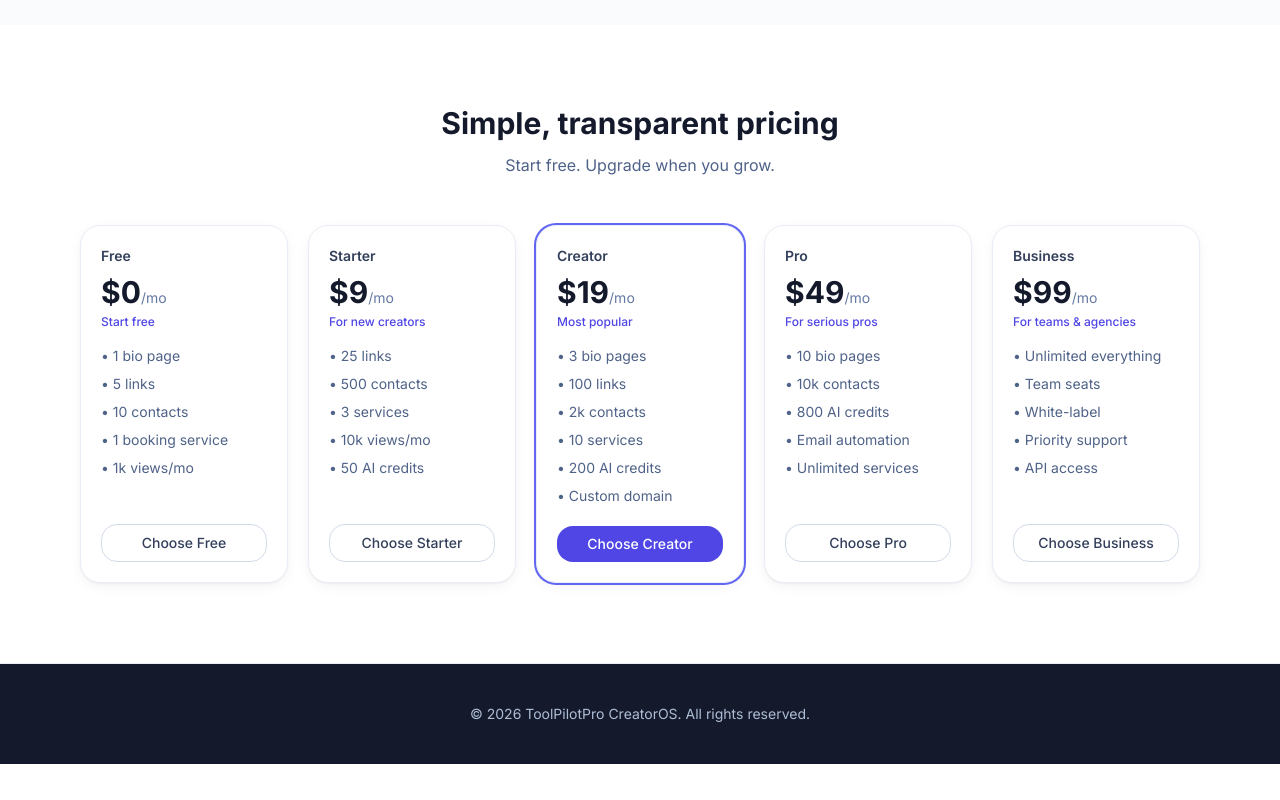
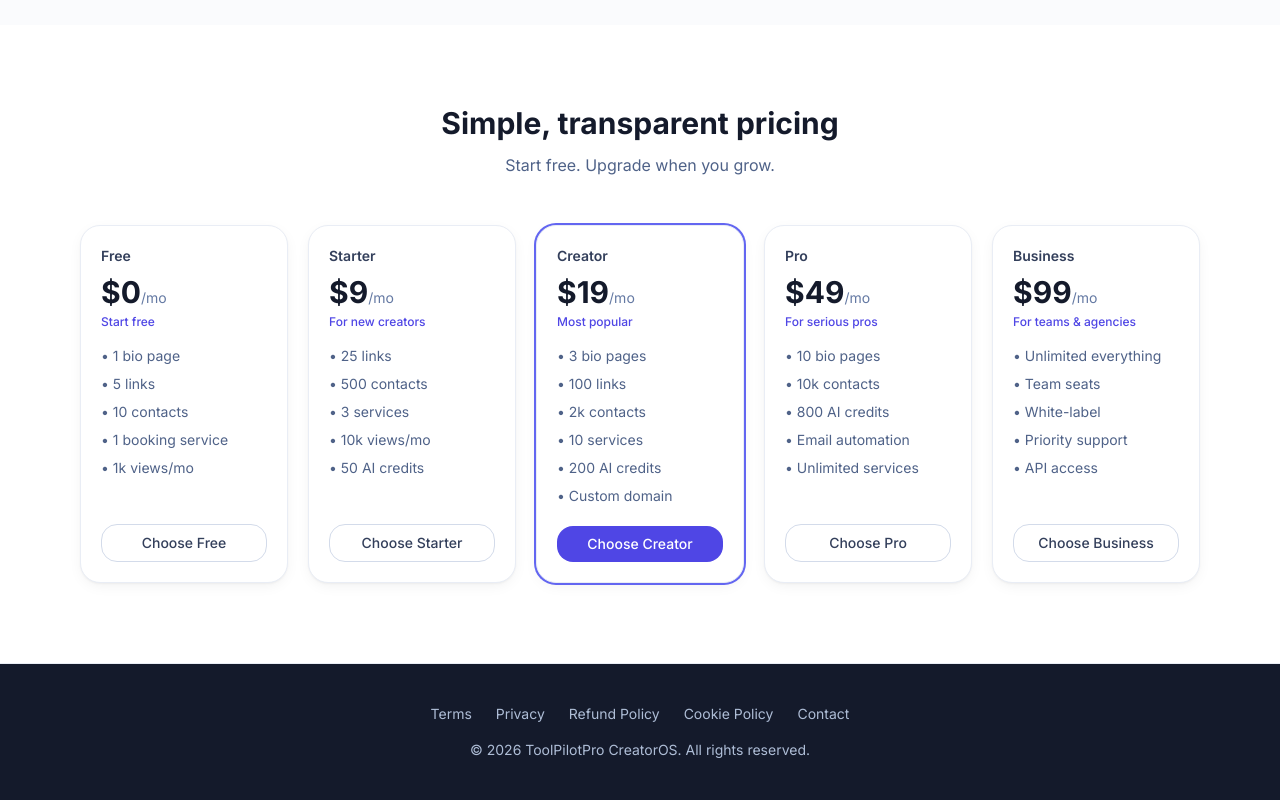
Before and after one commit to sandydixit8-ux/Resume, a Next.js app in the folder creatoros/: page / in a window 1280 px wide. Shown: the part 1743-2543 px from the top of the page. Before the commit the page ends 2507 px from the top, so only its background shows below. Built offline with nearby package versions, Linux system fonts and the light colour scheme; no server answers.

Commit message:
feat(legal): add placeholder legal pages, footer links, and signup consent

```diff
--- /dev/null
+++ b/creatoros/src/app/(legal)/contact/page.tsx
@@ -0,0 +1,7 @@
+import { LegalPlaceholder, legalMetadata } from "@/components/legal/legal-placeholder";
+
+export const metadata = legalMetadata("Contact", "Contact the CreatorOS team.");
+
+export default function ContactPage() {
+  return <LegalPlaceholder title="Contact" />;
+}
--- /dev/null
+++ b/creatoros/src/app/(legal)/cookie-policy/page.tsx
@@ -0,0 +1,7 @@
+import { LegalPlaceholder, legalMetadata } from "@/components/legal/legal-placeholder";
+
+export const metadata = legalMetadata("Cookie Policy", "CreatorOS Cookie Policy (pending legal review).");
+
+export default function CookiePolicyPage() {
+  return <LegalPlaceholder title="Cookie Policy" />;
+}
--- /dev/null
+++ b/creatoros/src/app/(legal)/layout.tsx
@@ -0,0 +1,25 @@
+import Link from "next/link";
+import { SiteFooter } from "@/components/layout/site-footer";
+
+export default function LegalLayout({ children }: { children: React.ReactNode }) {
+  return (
+    <div className="min-h-screen bg-white">
+      <header className="sticky top-0 z-40 border-b border-navy-100 bg-white/80 backdrop-blur">
+        <div className="mx-auto flex h-16 max-w-6xl items-center justify-between px-4">
+          <Link href="/" className="flex items-center gap-2 font-semibold text-navy-900">
+            <span className="flex h-8 w-8 items-center justify-center rounded-lg bg-brand-600 text-white">C</span>
+            <span>Creator<span className="text-brand-600">OS</span></span>
+          </Link>
+          <div className="flex items-center gap-3">
+            <Link href="/auth/login" className="text-sm font-medium text-navy-700 hover:text-navy-900">Log in</Link>
+            <Link href="/auth/register" className="btn-primary">Get started free</Link>
+          </div>
+        </div>
+      </header>
+
+      <main className="mx-auto max-w-6xl px-4 py-16">{children}</main>
+
+      <SiteFooter />
+    </div>
+  );
+}
--- /dev/null
+++ b/creatoros/src/app/(legal)/privacy/page.tsx
@@ -0,0 +1,7 @@
+import { LegalPlaceholder, legalMetadata } from "@/components/legal/legal-placeholder";
+
+export const metadata = legalMetadata("Privacy Policy", "CreatorOS Privacy Policy (pending legal review).");
+
+export default function PrivacyPage() {
+  return <LegalPlaceholder title="Privacy Policy" />;
+}
--- /dev/null
+++ b/creatoros/src/app/(legal)/refund-policy/page.tsx
@@ -0,0 +1,7 @@
+import { LegalPlaceholder, legalMetadata } from "@/components/legal/legal-placeholder";
+
+export const metadata = legalMetadata("Refund Policy", "CreatorOS Refund Policy (pending legal review).");
+
+export default function RefundPolicyPage() {
+  return <LegalPlaceholder title="Refund Policy" />;
+}
--- /dev/null
+++ b/creatoros/src/app/(legal)/terms/page.tsx
@@ -0,0 +1,7 @@
+import { LegalPlaceholder, legalMetadata } from "@/components/legal/legal-placeholder";
+
+export const metadata = legalMetadata("Terms of Service", "CreatorOS Terms of Service (pending legal review).");
+
+export default function TermsPage() {
+  return <LegalPlaceholder title="Terms of Service" />;
+}
--- a/creatoros/src/app/page.tsx
+++ b/creatoros/src/app/page.tsx
@@ -1,5 +1,6 @@
 import Link from "next/link";
 import { ArrowRight, CalendarCheck, LineChart, Link2, Mail, Sparkles } from "lucide-react";
+import { SiteFooter } from "@/components/layout/site-footer";
 
 const FEATURES = [
   { icon: Link2, title: "Link-in-Bio Store", desc: "A mobile-optimized bio page for links, products, bookings & courses." },
@@ -105,9 +106,7 @@
         </div>
       </section>
 
-      <footer className="border-t border-navy-100 bg-navy-950 py-10 text-center text-sm text-navy-300">
-        <p>© {new Date().getFullYear()} ToolPilotPro CreatorOS. All rights reserved.</p>
-      </footer>
+      <SiteFooter />
     </div>
   );
 }
--- a/creatoros/src/app/pricing/page.tsx
+++ b/creatoros/src/app/pricing/page.tsx
@@ -1,4 +1,5 @@
 import Link from "next/link";
+import { SiteFooter } from "@/components/layout/site-footer";
 
 const PLANS = [
   { name: "Free", price: 0, tag: "Start free", features: ["1 bio page", "5 links", "10 contacts", "1 booking service", "1k views/mo"] },
@@ -53,9 +54,7 @@
         </p>
       </section>
 
-      <footer className="border-t border-navy-100 bg-navy-950 py-10 text-center text-sm text-navy-300">
-        <p>© {new Date().getFullYear()} ToolPilotPro CreatorOS. All rights reserved.</p>
-      </footer>
+      <SiteFooter />
     </div>
   );
 }
--- a/creatoros/src/components/auth/auth-form.tsx
+++ b/creatoros/src/components/auth/auth-form.tsx
@@ -2,16 +2,22 @@
 
 import { useState } from "react";
 import { useRouter } from "next/navigation";
+import Link from "next/link";
 import { Loader2 } from "lucide-react";
 
 export function AuthForm({ mode }: { mode: "login" | "register" }) {
   const router = useRouter();
   const [error, setError] = useState("");
   const [loading, setLoading] = useState(false);
+  const [agreed, setAgreed] = useState(false);
 
   async function onSubmit(e: React.FormEvent<HTMLFormElement>) {
     e.preventDefault();
     setError("");
+    if (mode === "register" && !agreed) {
+      setError("Please accept the Terms of Service and Privacy Policy to continue.");
+      return;
+    }
     setLoading(true);
     const form = new FormData(e.currentTarget);
     const body = Object.fromEntries(form.entries());
@@ -57,9 +63,27 @@
         {loading ? <Loader2 className="h-4 w-4 animate-spin" /> : mode === "login" ? "Log in" : "Create account"}
       </button>
       {mode === "register" && (
-        <p className="text-xs text-navy-500">
-          By signing up you agree to our Terms & Privacy Policy. We keep your data secure and request consent before storing any contact information.
-        </p>
+        <div className="space-y-3">
+          <label className="flex items-start gap-2 text-xs text-navy-600">
+            <input
+              id="agree"
+              name="agree"
+              type="checkbox"
+              checked={agreed}
+              onChange={(e) => setAgreed(e.target.checked)}
+              className="mt-0.5"
+            />
+            <span>
+              I agree to the{" "}
+              <Link href="/terms" target="_blank" className="font-medium text-brand-600 hover:text-brand-700">Terms of Service</Link>
+              {" "}and{" "}
+              <Link href="/privacy" target="_blank" className="font-medium text-brand-600 hover:text-brand-700">Privacy Policy</Link>.
+            </span>
+          </label>
+          <p className="text-xs text-navy-500">
+            We keep your data secure and request consent before storing any contact information.
+          </p>
+        </div>
       )}
     </form>
   );
--- /dev/null
+++ b/creatoros/src/components/layout/site-footer.tsx
@@ -0,0 +1,26 @@
+import Link from "next/link";
+
+export const LEGAL_LINKS = [
+  { href: "/terms", label: "Terms" },
+  { href: "/privacy", label: "Privacy" },
+  { href: "/refund-policy", label: "Refund Policy" },
+  { href: "/cookie-policy", label: "Cookie Policy" },
+  { href: "/contact", label: "Contact" },
+];
+
+export function SiteFooter() {
+  return (
+    <footer className="border-t border-navy-100 bg-navy-950 py-10 text-sm text-navy-300">
+      <div className="mx-auto flex max-w-6xl flex-col items-center gap-4 px-4">
+        <nav aria-label="Legal" className="flex flex-wrap items-center justify-center gap-x-6 gap-y-2">
+          {LEGAL_LINKS.map((l) => (
+            <Link key={l.href} href={l.href} className="transition hover:text-white">
+              {l.label}
+            </Link>
+          ))}
+        </nav>
+        <p>© {new Date().getFullYear()} ToolPilotPro CreatorOS. All rights reserved.</p>
+      </div>
+    </footer>
+  );
+}
--- /dev/null
+++ b/creatoros/src/components/legal/legal-placeholder.tsx
@@ -0,0 +1,32 @@
+import type { Metadata } from "next";
+
+/**
+ * Shared shell for legal documents. The real wording must be supplied and
+ * approved by legal/business before launch; this component only renders a
+ * clearly-marked placeholder so the routes and links exist and are testable.
+ */
+export function LegalPlaceholder({ title }: { title: string }) {
+  return (
+    <article className="mx-auto max-w-3xl">
+      <h1 className="text-3xl font-bold tracking-tight text-navy-950">{title}</h1>
+      <p className="mt-2 text-sm text-navy-500">Last updated: pending legal review</p>
+
+      <div className="mt-6 rounded-xl border border-amber-200 bg-amber-50 px-4 py-4 text-sm text-amber-900">
+        <p className="font-semibold">This page is a placeholder.</p>
+        <p className="mt-1 leading-relaxed">
+          The approved {title} has not been published yet. Nothing on this page is a legal agreement or
+          legal advice, and its contents may change. The final, reviewed version will replace this notice
+          before launch.
+        </p>
+      </div>
+    </article>
+  );
+}
+
+export function legalMetadata(title: string, description: string): Metadata {
+  return {
+    title,
+    description,
+    robots: { index: false, follow: true },
+  };
+}
```
Also changed, not shown: 1 other file (tests, documents, lock files or other folders).
